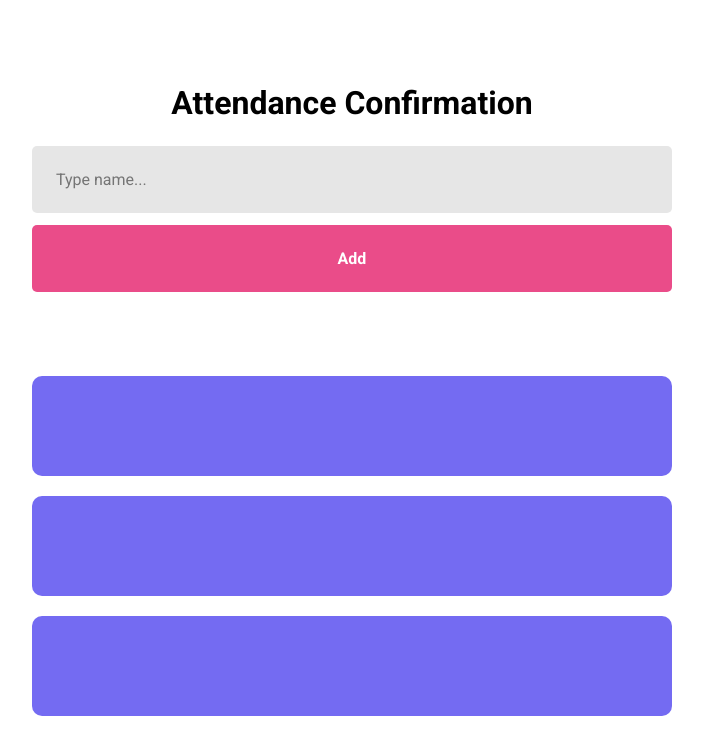
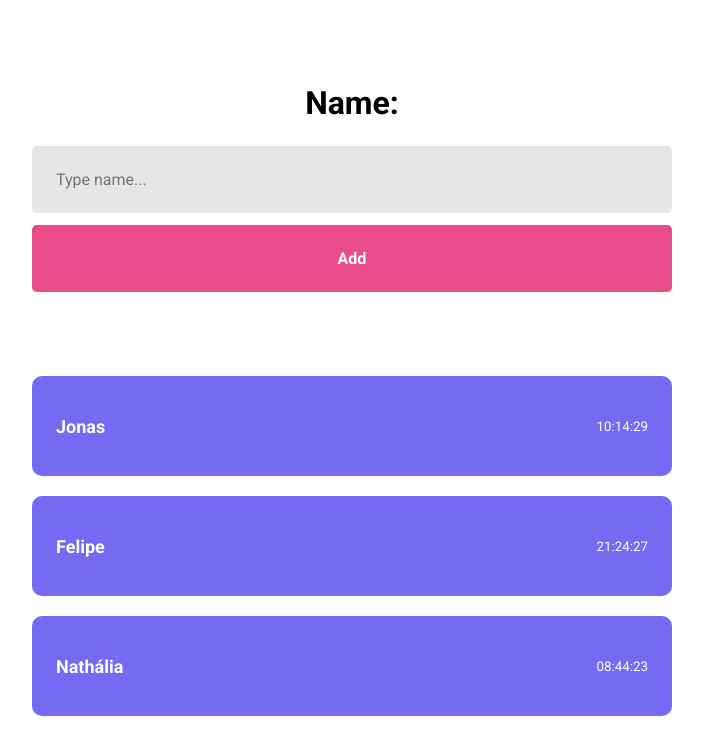
Before and after one commit to dimas-prates/attendance-confirmation-v2, a React (Vite) app: page / in a window 1280 px wide. Shown: the top 754 px of the page, without its empty margins (288-991 px from the left). Built offline with nearby package versions, Linux system fonts and the light colour scheme.

Commit message:
:sparkles: feat(Home - index): Used the props on the component Card + add function onChange on input to work with the hook 'useState'

```diff
--- a/src/pages/Home/index.jsx
+++ b/src/pages/Home/index.jsx
@@ -1,15 +1,24 @@
+import React, { useState } from "react";
 import "./styles.css";
 
 import { Card } from "../../components/Card/index";
 export function Home() {
+  const [userName, setUserName] = useState();
   return (
     <div className="container">
-      <h1>Attendance Confirmation</h1>
-      <input type="text" placeholder="Type name..." />
+      {/* <h1>Attendance Confirmation</h1> */}
+      <h1>Name: {userName}</h1>
+      <input
+        type="text"
+        placeholder="Type name..."
+        onChange={(e) => {
+          setUserName(e.target.value);
+        }}
+      />
       <button type="button">Add</button>
-      <Card />
-      <Card />
-      <Card />
+      <Card name="Jonas" time="10:14:29" />
+      <Card name="Felipe" time="21:24:27" />
+      <Card name="Nathália" time="08:44:23" />
     </div>
   );
 }
```
